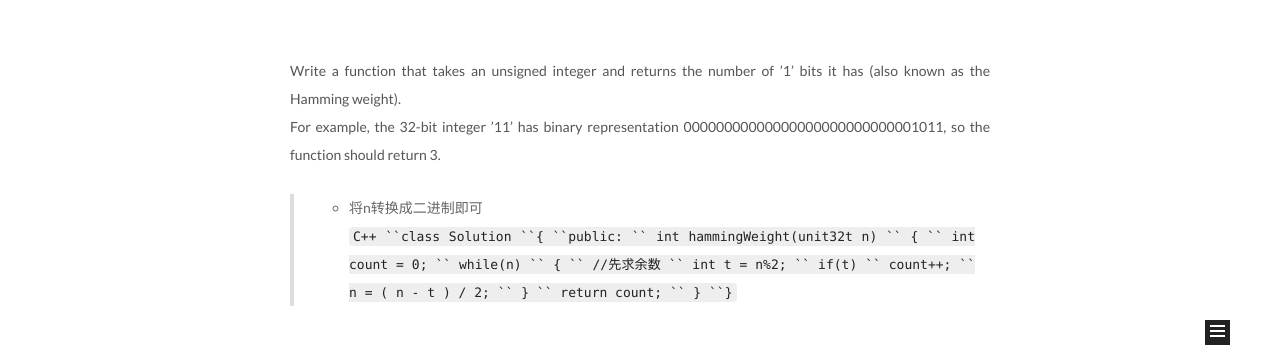
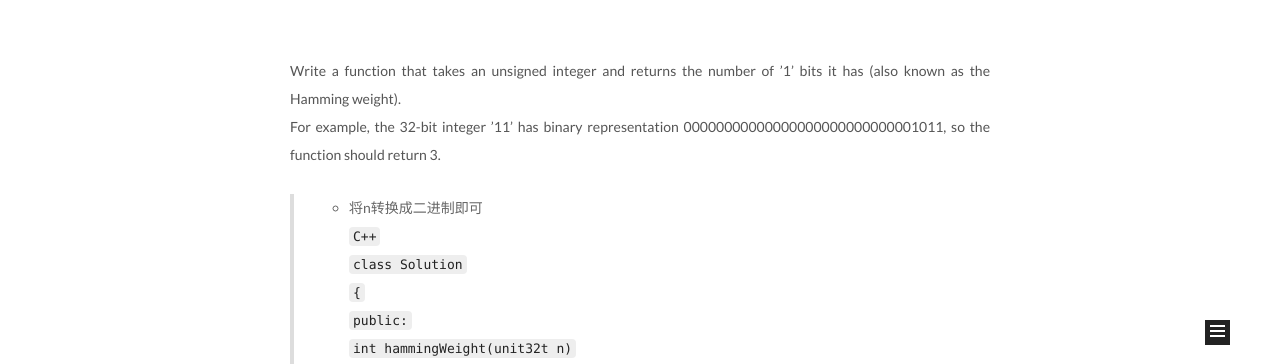
Before and after one commit to ClickSmile/ClickSmile.github.io, a plain HTML site: page index.html in a window 1280 px wide. Shown: the part 410-774 px from the top of the page. Drawn offline with Linux system fonts and the light colour scheme.

Commit message:
Site updated: 2016-04-15 15:55:59

```diff
--- a/css/main.css
+++ b/css/main.css
@@ -1517,7 +1517,7 @@ pre .javascript .function {
   width: 4px;
   height: 4px;
   border-radius: 50%;
-  background: #380dc3;
+  background: #ba50a3;
 }
 .links-of-blogroll {
   font-size: 13px;
--- a/index.html
+++ b/index.html
@@ -252,12 +252,7 @@
             <p>Write a function that takes an unsigned integer and returns the number of ’1’ bits it has (also known as the Hamming weight).<br>For example, the 32-bit integer ’11’ has binary representation 00000000000000000000000000001011, so the function should return 3.</p>
 <blockquote>
 <ul>
-<li>将n转换成二进制即可<br><code>C++
-``class Solution
-``{
-``public:
-``  int hammingWeight(unit32t  n)
-``  {
+<li>将n转换成二进制即可<br><code>C++</code><br><code>class Solution</code><br><code>{</code><br><code>public:</code><br><code>int hammingWeight(unit32t  n)</code><br><code>{
 ``      int count = 0;
 ``      while(n)
 ``      {
```
Also changed, not shown: 2016/04/12/191-Number-of-1-Bits/index.html (+2 -7 lines).
